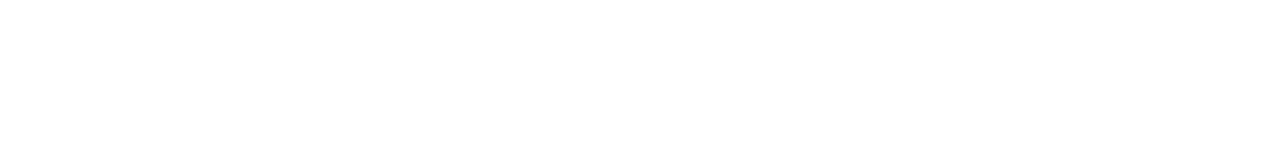
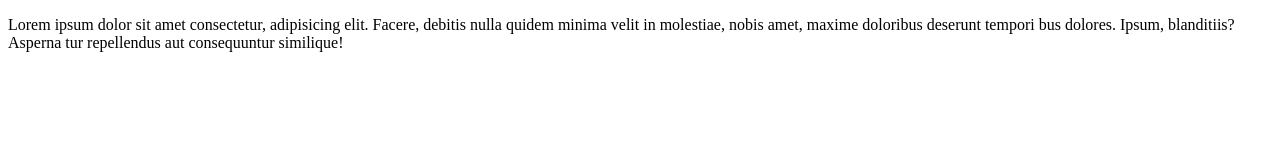
Before and after one commit to Tushar3621766/my, a plain HTML site: page index.html in a window 1280 px wide. Drawn offline with Linux system fonts and the light colour scheme.

Commit message:
pharagrap

```diff
--- a/index.html
+++ b/index.html
@@ -8,5 +8,12 @@
 </head>
 <body>
 
+    <p>Lorem ipsum dolor sit amet consectetur,
+         adipisicing elit. Facere, debitis nulla
+         quidem minima velit in molestiae, nobis
+          amet, maxime doloribus deserunt tempori
+          bus dolores. Ipsum, blanditiis? Asperna
+          tur repellendus aut consequuntur similique!</p>
+
 </body>
 </html>
```
